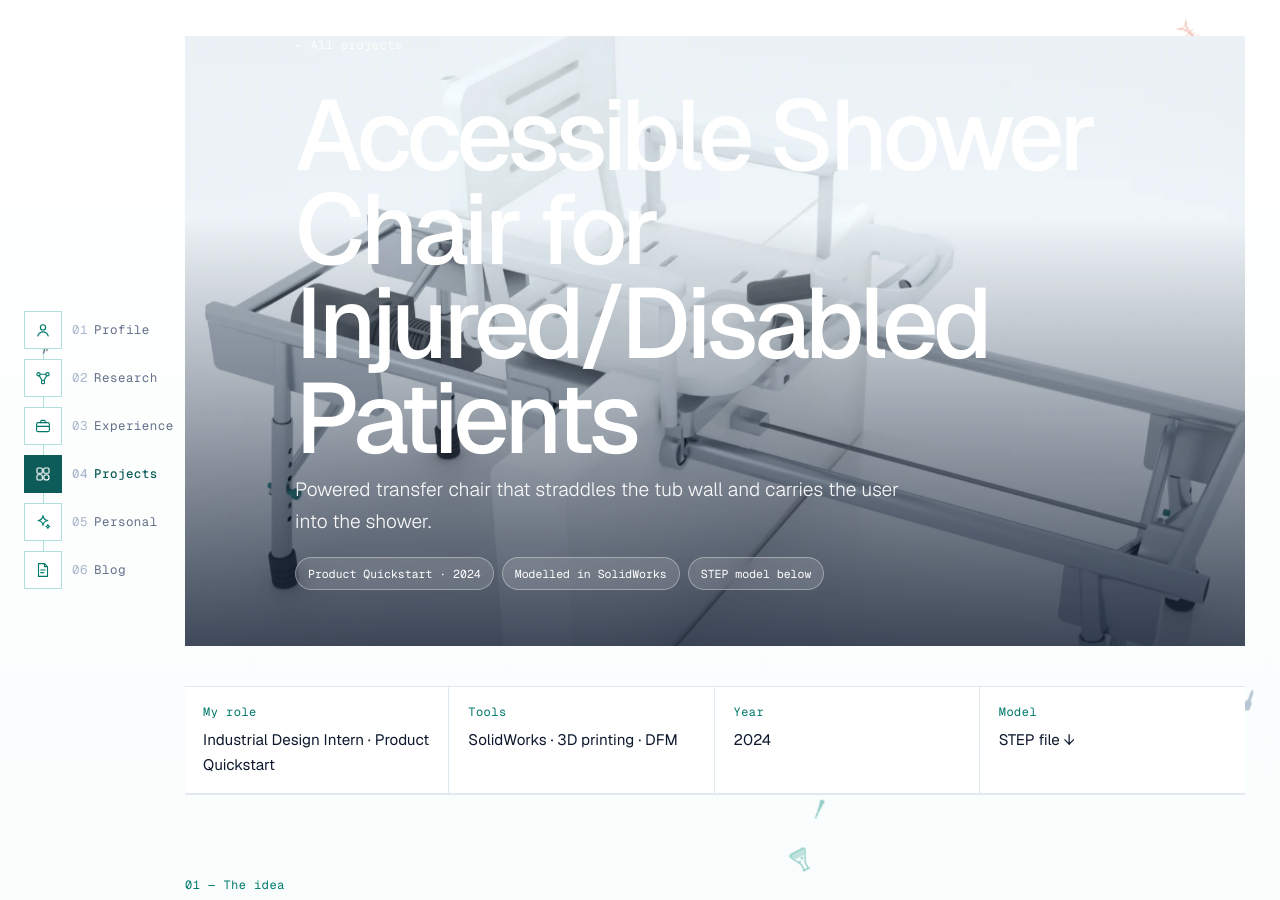
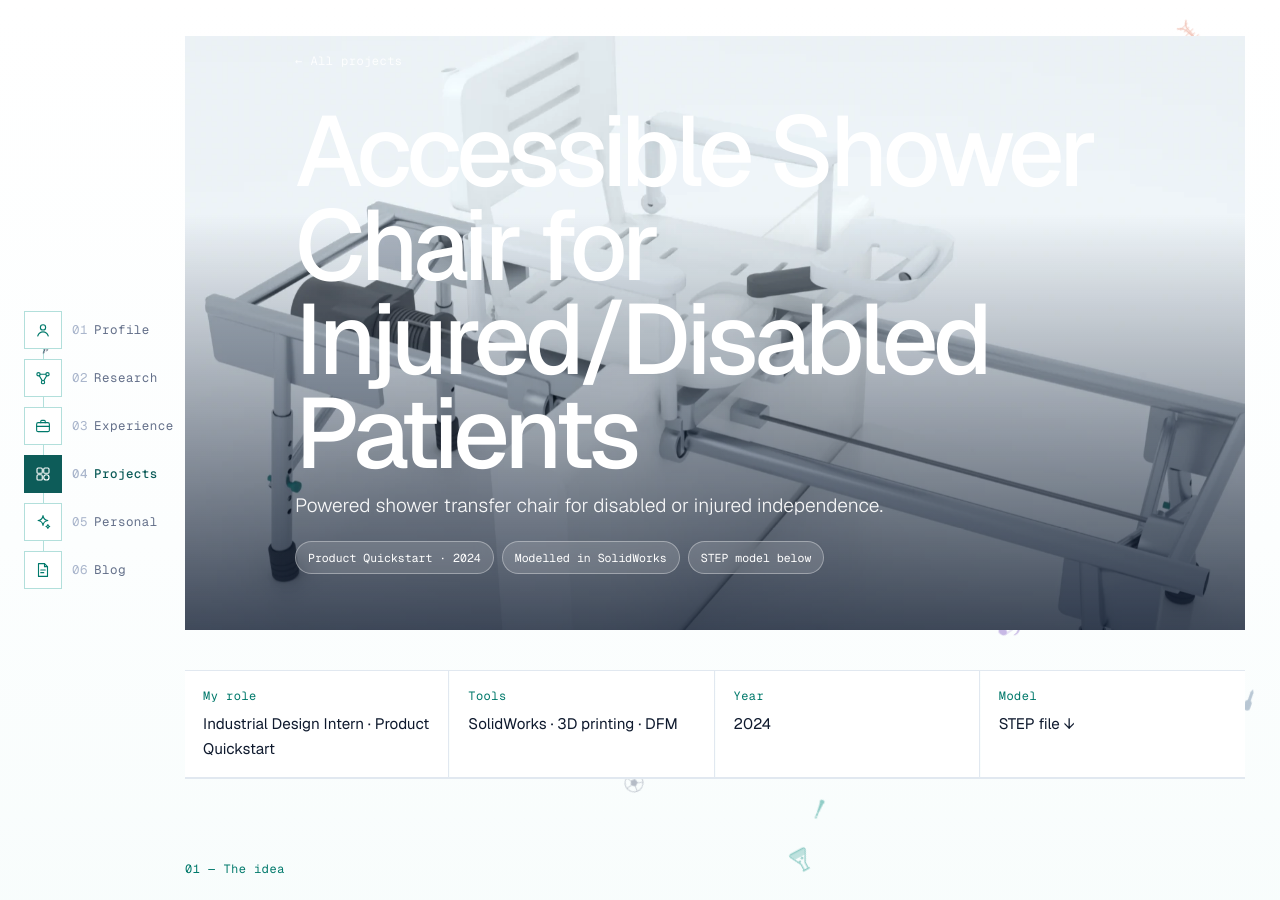
Before and after one commit to yuvinkang/yuvinkang.github.io, a Jekyll site: the page built from _projects/accessible-shower-chair.md, in a window 1280 px wide and 900 px high. Built offline with Jekyll 4.4.1, drawn with Linux system fonts in a browser that asks for light colours.

Commit message:
Update tagline for accessible shower chair

```diff
--- a/_data/showerchair.yml
+++ b/_data/showerchair.yml
@@ -1,7 +1,7 @@
 # ACCESSIBLE SHOWER CHAIR — content for /projects/accessible-shower-chair/.
 # Renders come from the CAD model in _tools/cad/shower_chair.py.
 
-tagline: "Powered transfer chair that straddles the tub wall and carries the user into the shower."
+tagline: "Powered shower transfer chair for disabled or injured independence."
 chips: ["Product Quickstart · 2024", "Modelled in SolidWorks", "STEP model below"]
 
 idea: "Getting over a tub wall is the hardest part of showering with limited mobility, and it is where most falls happen. The frame stands half outside the tub and half inside it. The user boards at the outboard end on a level floor; a gearmotor and cable loop then draw the seat carriage along the rails and into the shower while a powered leg lift swings the calf support up and over the wall."
```
